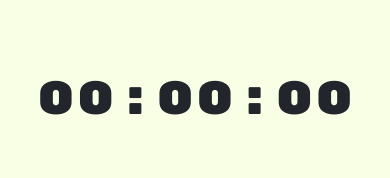
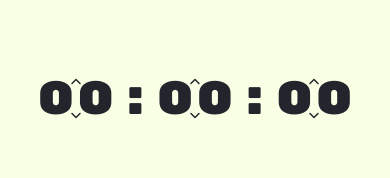
Before and after one commit to pk504b/bigtime, a Next.js app: page /timer in a window 390 px wide. Shown: the part 283-461 px from the top of the page. Built offline with nearby package versions, Linux system fonts and the light colour scheme.

Commit message:
timer up/down buttons visible on phone

```diff
--- a/src/app/timer/page.tsx
+++ b/src/app/timer/page.tsx
@@ -46,7 +46,7 @@ export default function Page() {
       e.currentTarget.dataset.touchStartY = touchMoveY.toString();
     } else if (e.type === "touchmove") {
       const touchStartY = parseFloat(
-        e.currentTarget.dataset.touchStartY || "0"
+        e.currentTarget.dataset.touchStartY || "0",
       );
       delta = touchMoveY - touchStartY;
 
@@ -164,8 +164,8 @@ function Mid({
         <span key={i} className="">
           <span className="relative group">
             <button
-              className={`absolute -top-0 left-1/2 -translate-x-1/2 px-6 hidden group-hover:block ${
-                started ? "cursor-not-allowed opacity-50" : "cursor-ns-resize"
+              className={`absolute -top-0 left-1/2 -translate-x-1/2 px-6 group-hover:block lg:hidden ${
+                started ? "cursor-not-allowed opacity-50" : "cursor-pointer"
               }`}
               onClick={() => update(unit, 1)}
             >
@@ -180,8 +180,8 @@ function Mid({
               {duration.toFormat("hh:mm:ss").split(":")[i]}
             </span>
             <button
-              className={`absolute -bottom-0 left-1/2 -translate-x-1/2 px-6 hidden group-hover:block ${
-                started ? "cursor-not-allowed opacity-50" : "cursor-ns-resize"
+              className={`absolute -bottom-0 left-1/2 -translate-x-1/2 px-6 group-hover:block lg:hidden ${
+                started ? "cursor-not-allowed opacity-50" : "cursor-pointer"
               }`}
               onClick={() => update(unit, -1)}
             >
```
